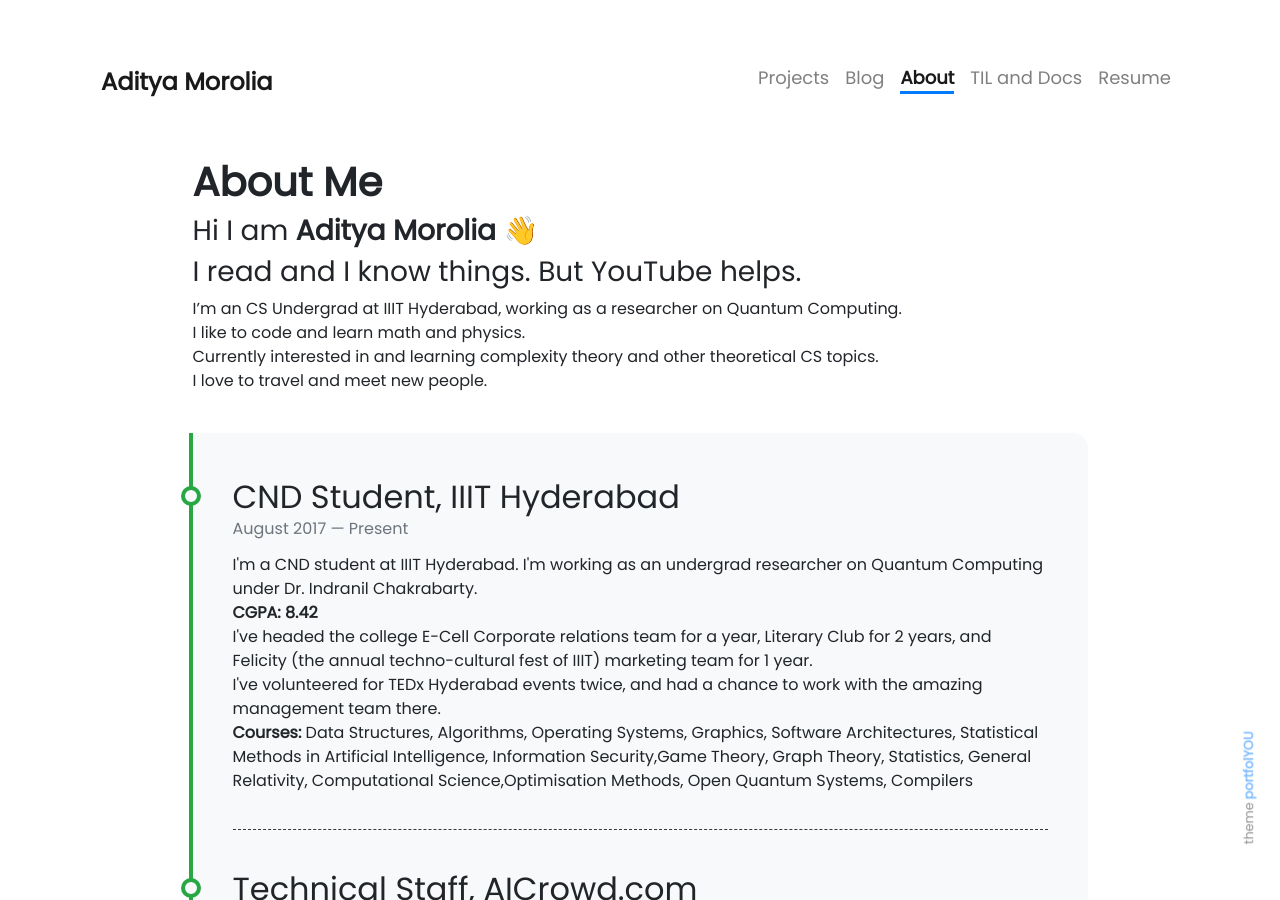
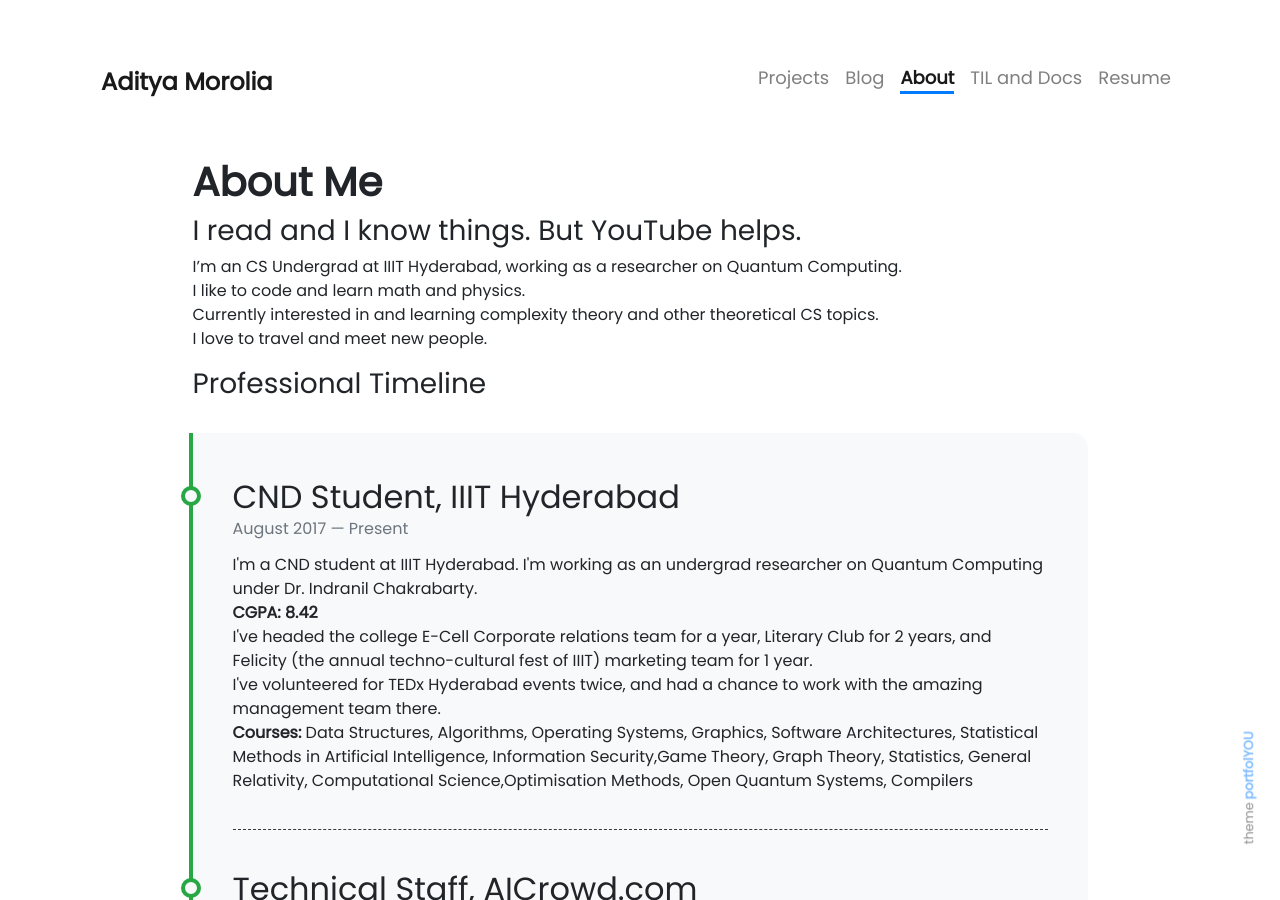
Before and after one commit to TheCharmingSociopath/TheCharmingSociopath.github.io, a Jekyll site: the page built from pages/about.md, in a window 1280 px wide and 900 px high. Built offline with Jekyll 4.4.1, drawn with Linux system fonts in a browser that asks for light colours; nearby versions of some CDN libraries; emoji names are drawn with the system emoji font.

Commit message:
Update about.md

```diff
--- a/pages/about.md
+++ b/pages/about.md
@@ -7,7 +7,6 @@ weight: 3
 
 # **About Me**
 
-### Hi I am **{{ site.author.name }}** :wave: <br>
 ### I read and I know things. But YouTube helps. <br/>
 
 I'm an CS Undergrad at IIIT Hyderabad, working as a researcher on Quantum Computing. <br/>
@@ -15,6 +14,7 @@ I like to code and learn math and physics. <br/>
 Currently interested in and learning complexity theory and other theoretical CS topics. <br/>
 I love to travel and meet new people. <br/>
 
+### Professional Timeline
 <div class="row">
 {% include about/timeline.html %}
 </div>
```
